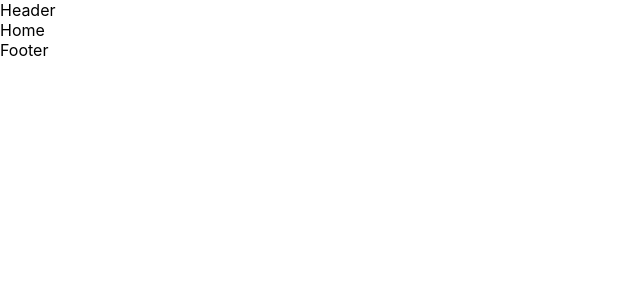
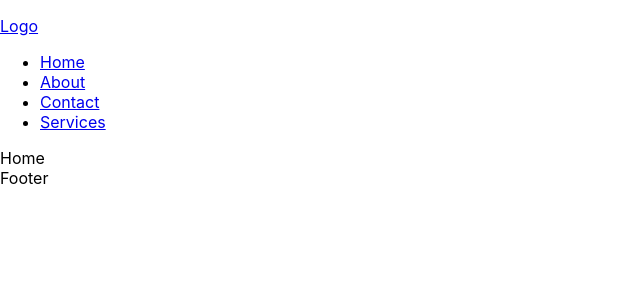
Before and after one commit to arunbanga/Multipage-Website, a React (Create React App) app: page / in a window 1280 px wide. Shown: the top 300 px of the page, without its empty margins (0-640 px from the left). Built offline with nearby package versions, Linux system fonts and the light colour scheme.

Commit message:
navlink add

```diff
--- a/src/Components/Header&Footer/Header.js
+++ b/src/Components/Header&Footer/Header.js
@@ -1,7 +1,17 @@
 import React from "react";
-
+import { NavLink } from "react-router-dom";
+import Navbar from "../Navbar/Navbar";
 const Header = () => {
-  return <div>Header</div>;
+  return (
+    <>
+      <header>
+        <NavLink to="/">
+          <p>Logo</p>
+        </NavLink>
+        <Navbar />
+      </header>
+    </>
+  );
 };
 
 export default Header;
--- /dev/null
+++ b/src/Components/Navbar/Navbar.js
@@ -0,0 +1,28 @@
+import React from "react";
+import { NavLink } from "react-router-dom";
+const Navbar = () => {
+  return (
+    <>
+      <nav>
+        <div className="menuIcon">
+          <ul className="navbar-list">
+            <li>
+              <NavLink to="/">Home</NavLink>
+            </li>
+            <li>
+              <NavLink to="/about">About</NavLink>
+            </li>
+            <li>
+              <NavLink to="/contact">Contact</NavLink>
+            </li>
+            <li>
+              <NavLink to="/services">Services</NavLink>
+            </li>
+          </ul>
+        </div>
+      </nav>
+    </>
+  );
+};
+
+export default Navbar;
```
